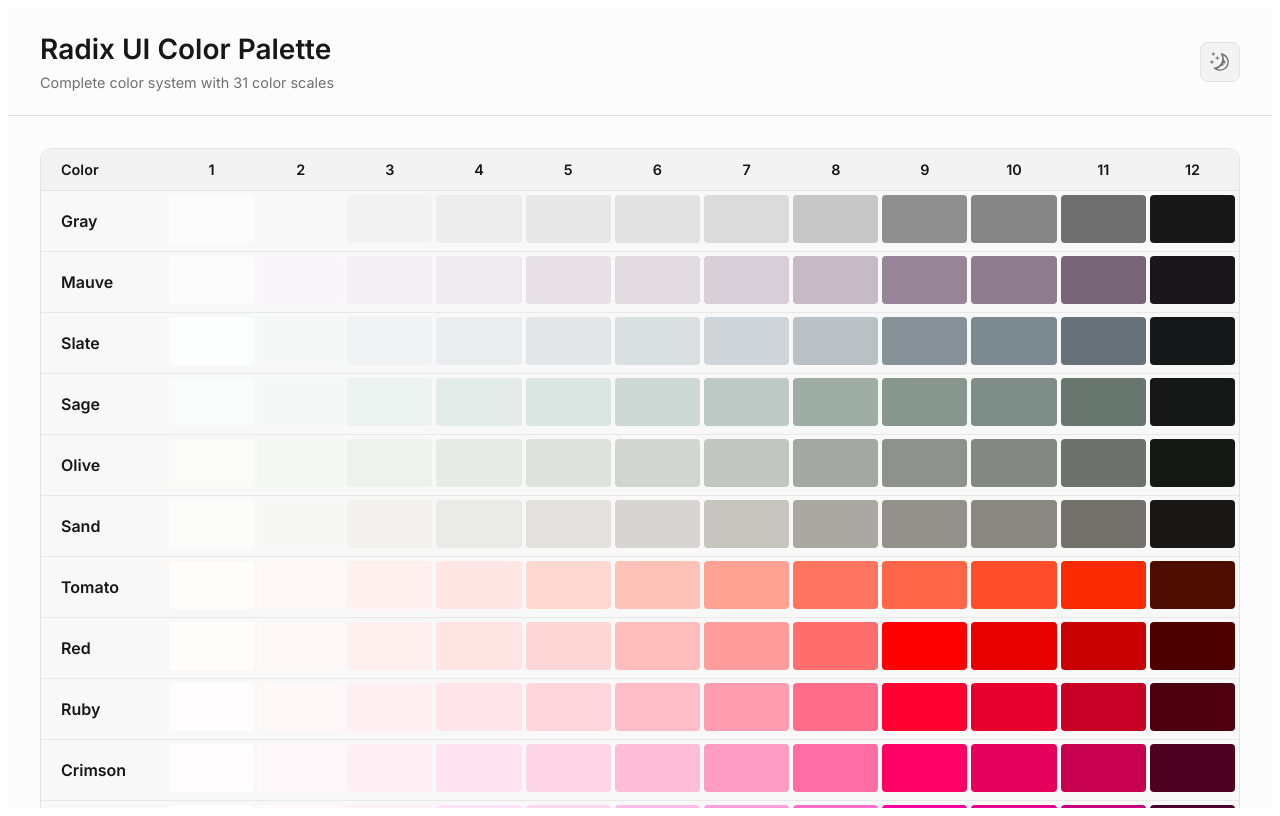
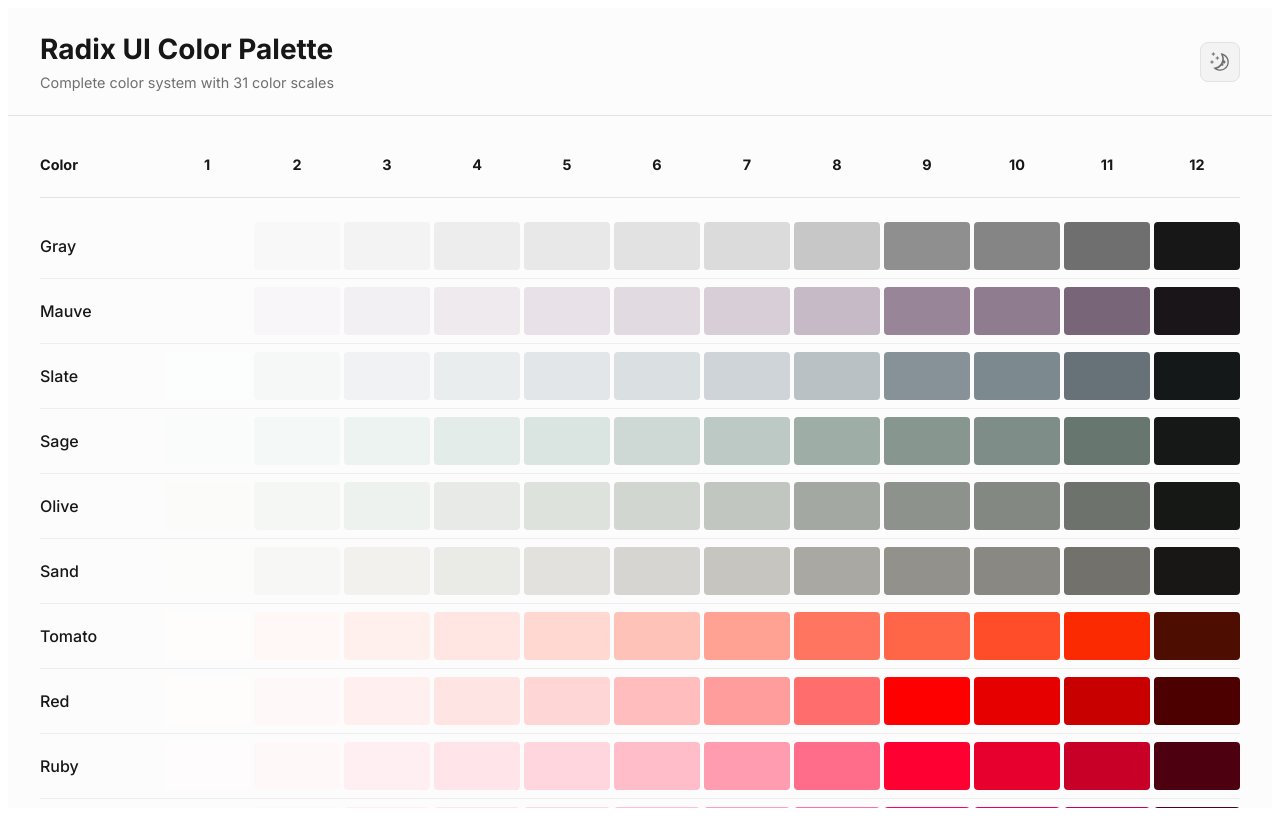
Before and after one commit to dmitrijovsjanik/fast.ui.color, a React (Vite) app: page / in a window 1280 px wide. Built offline with nearby package versions, Linux system fonts and the light colour scheme; the HTML template or start-up script is replaced by a standard one.

Commit message:
Refactor to component-based structure and improve typography hierarchy

```diff
--- a/src/components/ColorPalette.tsx
+++ b/src/components/ColorPalette.tsx
@@ -16,6 +16,39 @@ function ColorSwatch({ colorName, colorValue }: ColorSwatchProps) {
       style={{ backgroundColor: colorValue }}
       title={`${colorName}`}
     />
+  );
+}
+
+// Компонент строки палитры
+interface ColorRowProps {
+  colorName: string;
+  colors: ColorPaletteType;
+}
+
+function ColorRow({ colorName, colors }: ColorRowProps) {
+  return (
+    <div className="color-row">
+      <div className="color-name">{colorName}</div>
+      {Array.from({ length: 12 }, (_, i) => i + 1).map(scale => (
+        <ColorSwatch
+          key={scale}
+          colorName={colorName}
+          colorValue={getColor(colors, colorName as keyof ColorPaletteType, scale as keyof ColorScale)}
+        />
+      ))}
+    </div>
+  );
+}
+
+// Компонент заголовка таблицы
+function TableHeader() {
+  return (
+    <div className="table-header">
+      <div className="color-name-header">Color</div>
+      {Array.from({ length: 12 }, (_, i) => i + 1).map(scale => (
+        <div key={scale} className="scale-header">{scale}</div>
+      ))}
+    </div>
   );
 }
 
@@ -60,29 +93,14 @@ export function ColorPalette() {
         </div>
 
         <div className="palette-content">
-          <div className="color-table">
-            {/* Заголовок с номерами шагов */}
-            <div className="table-header">
-              <div className="color-name-header">Color</div>
-              {Array.from({ length: 12 }, (_, i) => i + 1).map(scale => (
-                <div key={scale} className="scale-header">{scale}</div>
-              ))}
-            </div>
-
-            {/* Строки с цветами */}
-            {allColors.map(colorName => (
-              <div key={colorName} className="color-row">
-                <div className="color-name">{colorName}</div>
-                {Array.from({ length: 12 }, (_, i) => i + 1).map(scale => (
-                  <ColorSwatch
-                    key={scale}
-                    colorName={colorName}
-                    colorValue={getColor(colors, colorName, scale as keyof ColorScale)}
-                  />
-                ))}
-              </div>
-            ))}
-          </div>
+          <TableHeader />
+          {allColors.map(colorName => (
+            <ColorRow
+              key={colorName}
+              colorName={colorName}
+              colors={colors}
+            />
+          ))}
         </div>
       </div>
 
@@ -118,7 +136,7 @@ export function ColorPalette() {
         .content-header h1 {
           margin: 0 0 0.5rem 0;
           font-size: 1.75rem;
-          font-weight: 600;
+          font-weight: 700;
           font-family: 'Inter', -apple-system, BlinkMacSystemFont, 'Segoe UI', Roboto, sans-serif;
         }
 
@@ -126,6 +144,7 @@ export function ColorPalette() {
           margin: 0;
           color: ${getColor(colors, 'gray', 11)};
           font-size: 0.9rem;
+          font-weight: 400;
           font-family: 'Inter', -apple-system, BlinkMacSystemFont, 'Segoe UI', Roboto, sans-serif;
         }
 
@@ -135,29 +154,22 @@ export function ColorPalette() {
           padding: 2rem;
         }
 
-        .color-table {
-          background: ${getColor(colors, 'gray', 2)};
-          border-radius: 0.75rem;
-          border: 1px solid ${getColor(colors, 'gray', 6)};
-          overflow: hidden;
-          border-spacing: 4px;
-        }
-
         .table-header {
           display: grid;
           grid-template-columns: 120px repeat(12, 1fr);
-          background: ${getColor(colors, 'gray', 3)};
+          gap: 4px;
+          padding: 0 0 1rem 0;
+          margin-bottom: 1rem;
           border-bottom: 1px solid ${getColor(colors, 'gray', 6)};
           position: sticky;
           top: 0;
           z-index: 10;
-          gap: 4px;
-          padding: 4px;
+          background: ${getColor(colors, 'gray', 1)};
         }
 
         .color-name-header, .scale-header {
           padding: 0.5rem;
-          font-weight: 600;
+          font-weight: 700;
           text-align: center;
           font-size: 0.9rem;
           color: ${getColor(colors, 'gray', 12)};
@@ -165,20 +177,20 @@ export function ColorPalette() {
 
         .color-name-header {
           text-align: left;
-          padding-left: 1rem;
+          padding-left: 0;
         }
 
         .color-row {
           display: grid;
           grid-template-columns: 120px repeat(12, 1fr);
-          border-bottom: 1px solid ${getColor(colors, 'gray', 5)};
+          gap: 4px;
+          padding: 0.5rem 0;
+          border-bottom: 1px solid ${getColor(colors, 'gray', 4)};
           transition: background 0.2s ease;
-          gap: 4px;
-          padding: 4px;
         }
 
         .color-row:hover {
-          background: ${getColor(colors, 'gray', 3)};
+          background: ${getColor(colors, 'gray', 2)};
         }
 
         .color-row:last-child {
@@ -186,8 +198,8 @@ export function ColorPalette() {
         }
 
         .color-name {
-          padding: 1rem;
-          font-weight: 600;
+          padding: 0.5rem 0;
+          font-weight: 500;
           text-transform: capitalize;
           color: ${getColor(colors, 'gray', 12)};
           display: flex;
@@ -207,10 +219,6 @@ export function ColorPalette() {
           transform: scale(1.02);
           z-index: 5;
         }
-
-
-
-
 
         /* Settings Panel Styles */
         .settings-panel {
@@ -275,12 +283,12 @@ export function ColorPalette() {
           }
 
           .color-name-header, .scale-header {
-            padding: 0.75rem 0.25rem;
+            padding: 0.5rem 0.25rem;
             font-size: 0.8rem;
           }
 
           .color-name {
-            padding: 0.75rem;
+            padding: 0.5rem 0;
             font-size: 0.9rem;
           }
 
```
